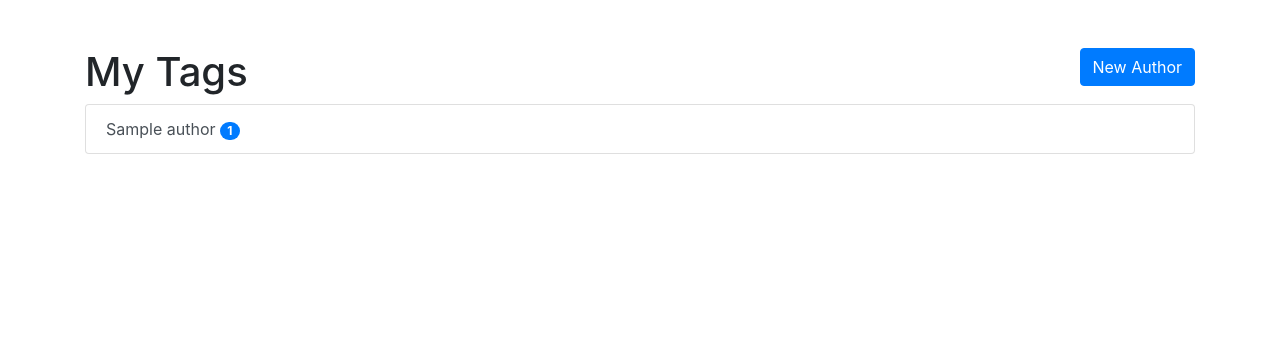
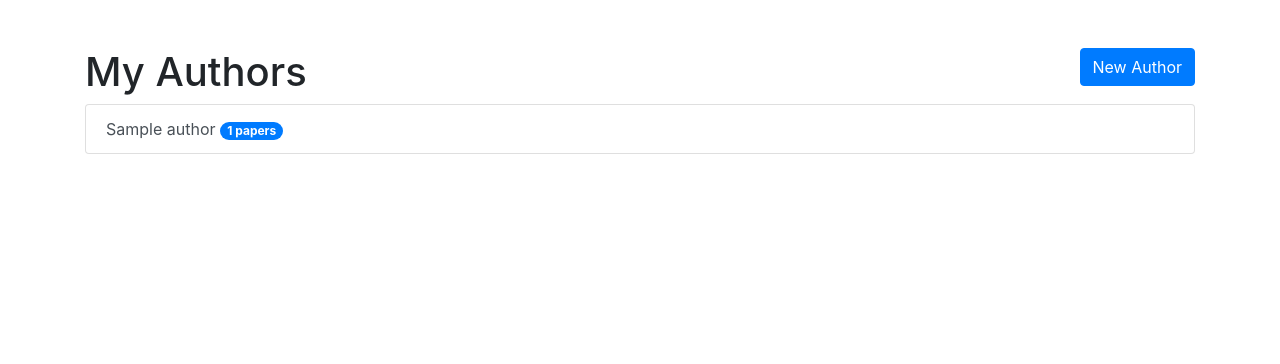
Before and after one commit to scivarolo/research-assistant, a Django app: page /authors/ in a window 1280 px wide. Shown: the part 56-420 px from the top of the page. Run offline with Django 3.2, Linux system fonts and the light colour scheme; a user stored in the database is signed in; tables that the repository leaves empty hold one stand-in row (values such as "Sample post"); some libraries are stand-ins or nearby versions.

Commit message:
Correct heading for authors page

```diff
--- a/research_assistant/templates/authors/authors.html
+++ b/research_assistant/templates/authors/authors.html
@@ -3,7 +3,7 @@
 {% block content %}
 <div class="row">
   <div class="col">
-    <h1>My Tags</h1>
+    <h1>My Authors</h1>
   </div>
   <div class="col text-right">
     <a href="{% url 'research_assistant:new_author' %}" class="btn btn-primary">New Author</a>
@@ -14,7 +14,11 @@
     <ul class="list-group">
       {% for author in authors %}
         <a href="{% url 'research_assistant:single_author' author.id %}" class="list-group-item list-group-item-action">{{ author.name }}
-        <span class="badge badge-pill badge-primary">{{ author.paper_set.all|length }}</span>
+        {% if author.paper_set.all|length > 0 %}
+          <span class="badge badge-pill badge-primary">{{ author.paper_set.all|length }} papers</span>
+        {% else %}
+          <span class="badge badge-pill badge-light">{{ author.paper_set.all|length }} papers</span>
+        {% endif %}
         </a>
       {% endfor %}
     </ul>
```
